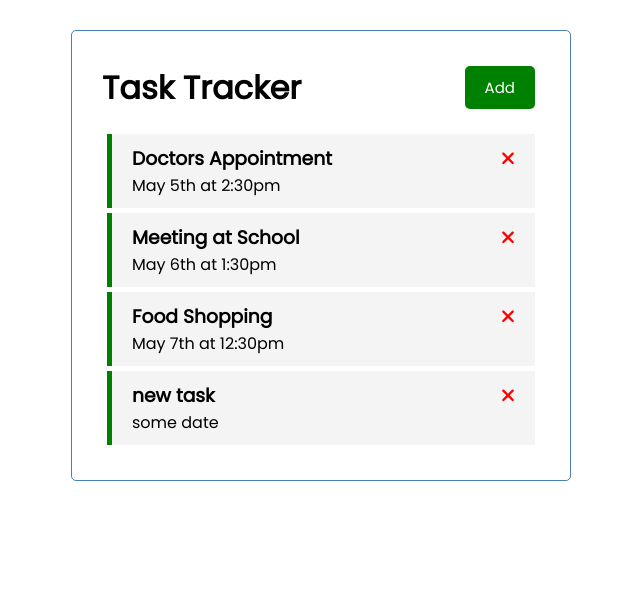
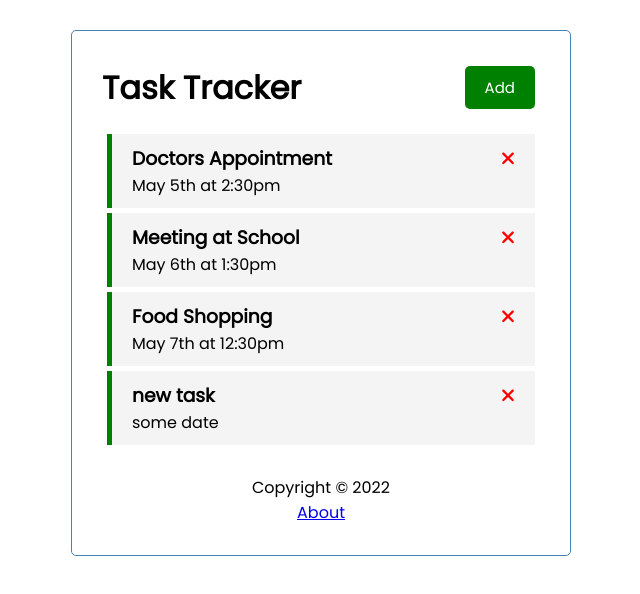
Before and after one commit to Rumcajsbury/TaskTracker, an Angular app: page / in a window 1280 px wide. Shown: the top 594 px of the page, without its empty margins (319-959 px from the left). Built offline with nearby package versions, Linux system fonts and the light colour scheme; data requests are answered from the project's data file.

Commit message:
adding routing

```diff
--- a/src/app/app.component.html
+++ b/src/app/app.component.html
@@ -1,4 +1,5 @@
 <div class="container">
   <app-header></app-header>
   <router-outlet></router-outlet>
+  <app-footer></app-footer>
 </div>
--- a/src/app/app.module.ts
+++ b/src/app/app.module.ts
@@ -12,6 +12,7 @@
 import { TaskItemComponent } from './components/task-item/task-item.component';
 import { AddTaskComponent } from './components/add-task/add-task.component';
 import { AboutComponent } from './components/about/about.component';
+import { FooterComponent } from './components/footer/footer.component';
 
 const appRoutes: Routes = [
   { path: '', component: TasksComponent },
@@ -27,6 +28,7 @@
     TaskItemComponent,
     AddTaskComponent,
     AboutComponent,
+    FooterComponent,
   ],
   imports: [
     BrowserModule,
--- /dev/null
+++ b/src/app/components/footer/footer.component.css
@@ -0,0 +1,4 @@
+footer {
+  margin-top: 30px;
+  text-align: center;
+}
--- /dev/null
+++ b/src/app/components/footer/footer.component.html
@@ -0,0 +1,4 @@
+<footer>
+  <p>Copyright &copy; 2022</p>
+  <a routerLink="/about">About</a>
+</footer>
--- /dev/null
+++ b/src/app/components/footer/footer.component.ts
@@ -0,0 +1,15 @@
+import { Component, OnInit } from '@angular/core';
+
+@Component({
+  selector: 'app-footer',
+  templateUrl: './footer.component.html',
+  styleUrls: ['./footer.component.css']
+})
+export class FooterComponent implements OnInit {
+
+  constructor() { }
+
+  ngOnInit(): void {
+  }
+
+}
--- a/src/app/components/header/header.component.html
+++ b/src/app/components/header/header.component.html
@@ -4,5 +4,6 @@
     color="{{ showAddTask ? 'red' : 'green' }}"
     text="{{ showAddTask ? 'Close' : 'Add' }}"
     (btnClick)="toggleAddTask()"
+    *ngIf="hasRoute('/')"
   ></app-button>
 </header>
--- a/src/app/components/header/header.component.ts
+++ b/src/app/components/header/header.component.ts
@@ -1,6 +1,7 @@
 import { Component } from '@angular/core';
 import { UiService } from 'src/app/services/ui.service';
 import { Subscription } from 'rxjs';
+import { Router } from '@angular/router';
 
 @Component({
   selector: 'app-header',
@@ -12,7 +13,7 @@
   showAddTask!: boolean;
   subscription!: Subscription;
 
-  constructor(private uiService: UiService) {
+  constructor(private uiService: UiService, private router: Router) {
     this.subscription = this.uiService
       .onToggle()
       .subscribe((value) => (this.showAddTask = value));
@@ -21,4 +22,8 @@
   toggleAddTask(): void {
     this.uiService.toggleAddTask();
   }
+
+  hasRoute(route: string): boolean {
+    return this.router.url === route;
+  }
 }
```
Also changed, not shown: 1 other file (tests, documents, lock files or other folders).
